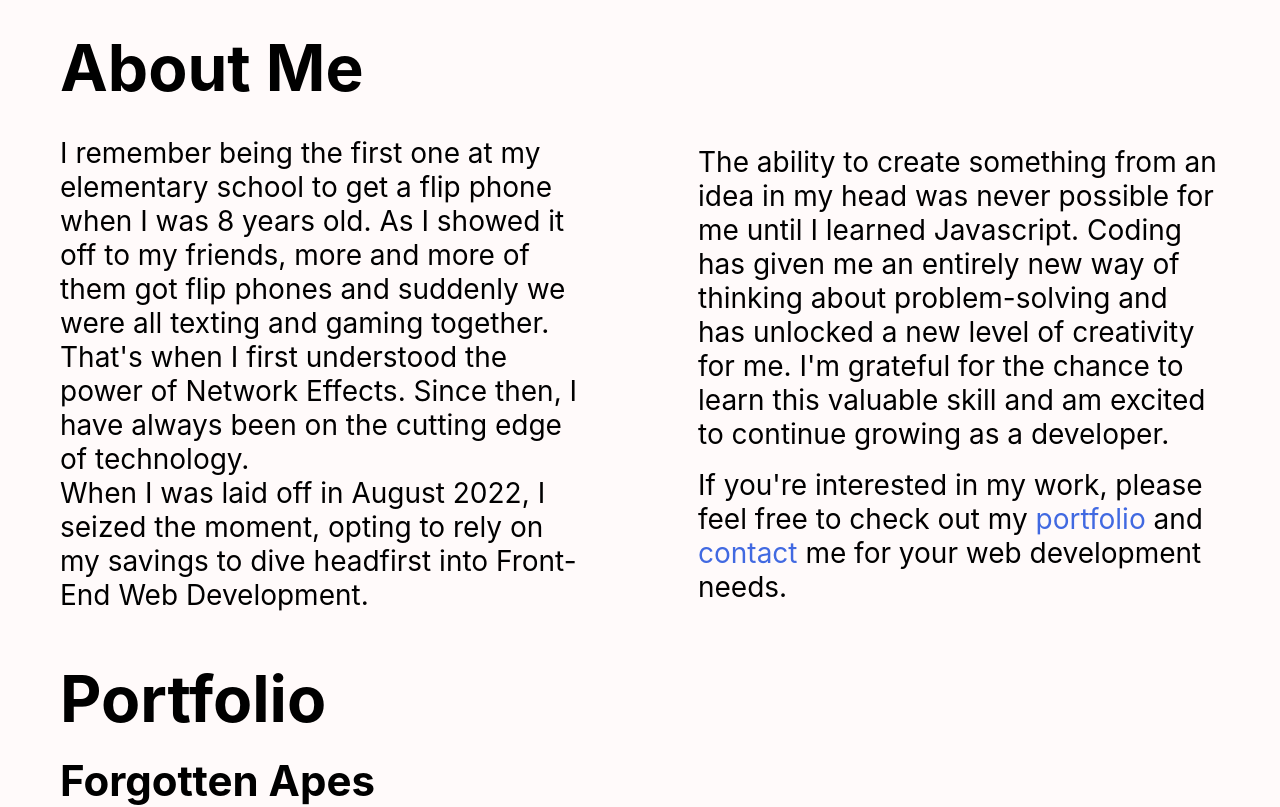
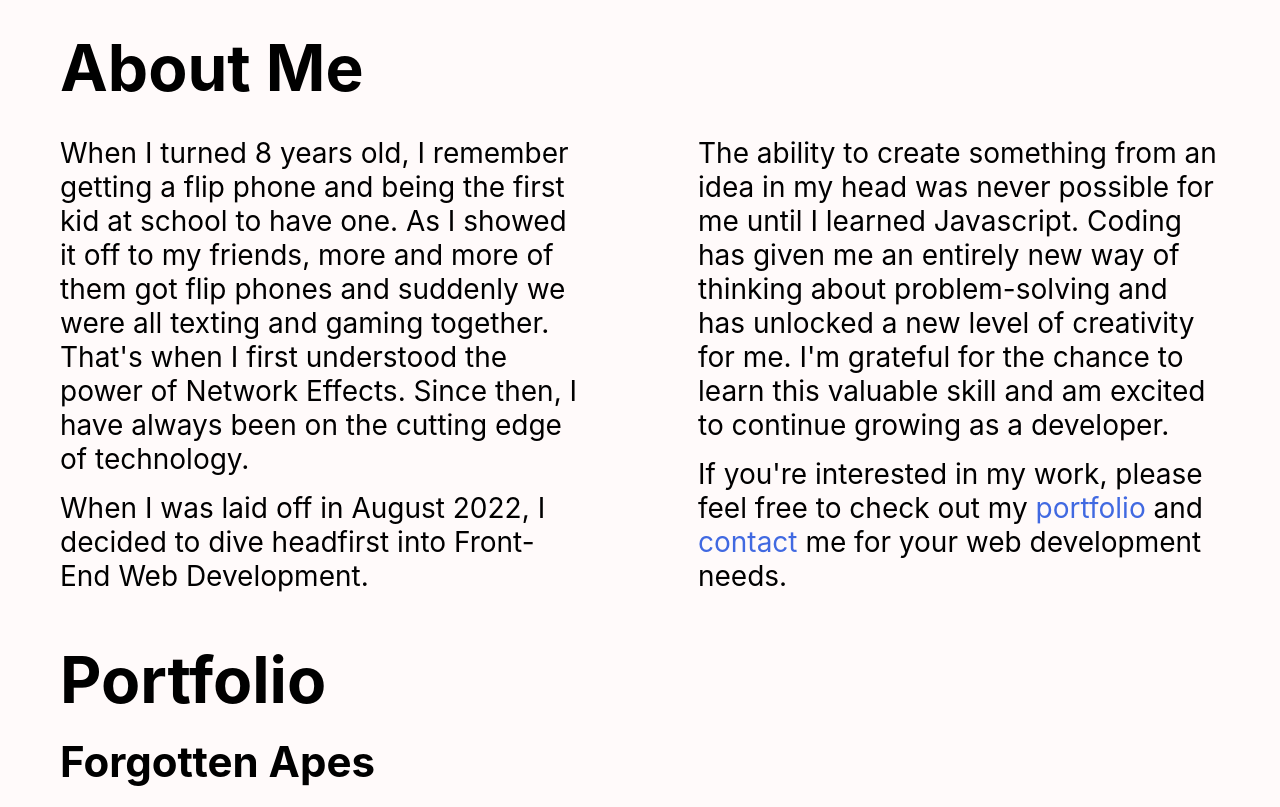
Before and after one commit to ricefarmernft/portfolio-website, a React (Create React App) app: page / in a window 1280 px wide. Shown: the part 660-1467 px from the top of the page. Built offline with nearby package versions, Linux system fonts and the light colour scheme.

Commit message:
updated text

```diff
--- a/src/AboutMe.js
+++ b/src/AboutMe.js
@@ -9,16 +9,15 @@ export default function AboutMe() {
       <div className="container about-me">
         <div className="about-me-text">
           <p>
-            I remember being the first one at my elementary school to get a flip
-            phone when I was 8 years old. As I showed it off to my friends, more
-            and more of them got flip phones and suddenly we were all texting
-            and gaming together. That's when I first understood the power of
-            Network Effects. Since then, I have always been on the cutting edge
-            of technology.
+            When I turned 8 years old, I remember getting a flip phone and being
+            the first kid at school to have one. As I showed it off to my
+            friends, more and more of them got flip phones and suddenly we were
+            all texting and gaming together. That's when I first understood the
+            power of Network Effects. Since then, I have always been on the
+            cutting edge of technology.
           </p>
           <p>
-            When I was laid off in August 2022, I seized the moment, opting to
-            rely on my savings to dive headfirst into Front-End Web Development.
+            When I was laid off in August 2022, I decided to dive headfirst into Front-End Web Development.
           </p>
         </div>
         <div className="about-me-text1">
--- a/src/App.css
+++ b/src/App.css
@@ -179,13 +179,17 @@ body {
   font-size: 2.8rem;
 }
 .about-me-text {
+  display: flex;
+  flex-direction: column;
+  justify-content: space-around;
   width: 45%;
+  gap: 15px;
 }
 .about-me-text1 {
   display: flex;
   flex-direction: column;
-  justify-content: space-around;
   width: 45%;
+  gap: 15px;
 }
 .about-me-link {
   color: var(--blue-1);
@@ -531,7 +535,6 @@ body {
   .about-me-text1 {
     text-align: start;
     width: 100%;
-    gap: 12px;
   }
   /* Portfolio */
   .portfolio {
--- a/src/data.js
+++ b/src/data.js
@@ -3,7 +3,7 @@ export const data = [
     id: 1,
     title: "Forgotten Apes",
     description:
-      "How many Bored Apes are lost forever? This is my attempt at finding that number by interpreting Blockchain data and displaying it in an easy to read and simple User Interface.",
+      "How many Bored Apes are lost forever? This is my attempt at finding that number by analyzing Blockchain data and displaying it in an easy to read and simple User Interface.",
     image:
       "https://res.cloudinary.com/dctoezvq5/image/upload/v1671318266/portfolio/computer-forgotten-apes_sww6wy.png",
     alt: "Forgotten Apes",
```
